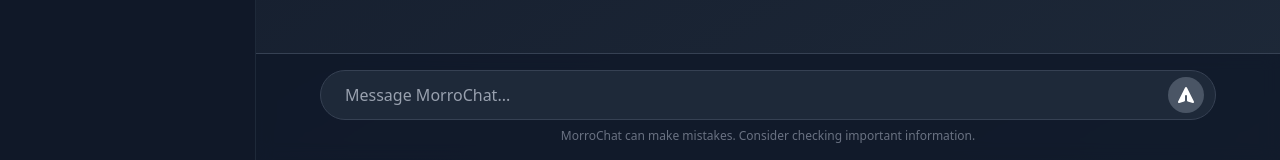
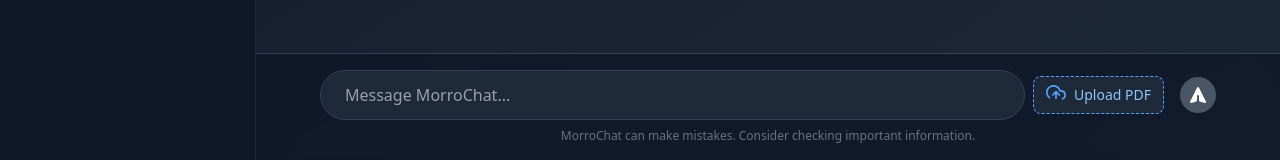
Before and after one commit to chriscoderdr/MorroChatAIChatBot, a React (Vite) app in the folder frontend/: page / in a window 1280 px wide. Shown: the part 640-800 px from the top of the page. Built offline with nearby package versions, Linux system fonts and the light colour scheme; no server answers.

Commit message:
feat: add file upload functionality to chat; integrate PDF upload with status handling and retry option

```diff
--- a/frontend/package.json
+++ b/frontend/package.json
@@ -18,6 +18,7 @@
     "lucide-react": "^0.522.0",
     "react": "^19.1.0",
     "react-dom": "^19.1.0",
+    "react-icons": "^5.5.0",
     "tailwindcss": "^4.1.10"
   },
   "devDependencies": {
--- a/frontend/src/App.tsx
+++ b/frontend/src/App.tsx
@@ -3,6 +3,7 @@
 import { Sidebar } from './components/layout/side-bar';
 import { ChatMessage } from './components/chat/chat-message';
 import { ChatInput } from './components/chat/chat-input';
+import { FileUploadBubble } from './components/chat/file-upload-bubble';
 import { EmptyState } from './components/chat/empty-state';
 import { ChatHistoryError } from './components/chat/chat-history-error';
 import { useChatMutation } from './hooks/useChatMutation';
@@ -19,9 +20,51 @@
 function App() {
   const [messages, setMessages] = useState<IMessage[]>([]);
   const [lastFailedMessage, setLastFailedMessage] = useState<string | null>(null);
+  const [fileUpload, setFileUpload] = useState<{
+    fileName: string;
+    status: 'uploading' | 'failed' | 'retrying' | 'success' | null;
+    errorMessage?: string;
+  } | null>(null);
   const chatMutation = useChatMutation();
   const chatHistoryQuery = useChatHistory();
   const chatContainerRef = useRef<HTMLDivElement>(null);
+  // Simulate file upload (frontend only)
+  const handleUploadFile = (file: File) => {
+    setFileUpload({ fileName: file.name, status: 'uploading' });
+    // Simulate upload delay and random error
+    setTimeout(() => {
+      if (Math.random() < 0.2) {
+        setFileUpload({ fileName: file.name, status: 'failed', errorMessage: 'Network error' });
+      } else {
+        setFileUpload({ fileName: file.name, status: 'success' });
+        // Add a message to the chat for the uploaded file
+        setMessages(prev => [...prev, {
+          text: `[PDF Uploaded] ${file.name}`,
+          isUser: true,
+          messageId: `file-${Date.now()}`
+        }]);
+        setTimeout(() => setFileUpload(null), 1200);
+      }
+    }, 1800);
+  };
+
+  const handleRetryUpload = () => {
+    if (fileUpload?.fileName) {
+      setFileUpload({ fileName: fileUpload.fileName, status: 'retrying' });
+      setTimeout(() => {
+        setFileUpload({ fileName: fileUpload.fileName, status: 'uploading' });
+        setTimeout(() => {
+          setFileUpload({ fileName: fileUpload.fileName, status: 'success' });
+          setMessages(prev => [...prev, {
+            text: `[PDF Uploaded] ${fileUpload.fileName}`,
+            isUser: true,
+            messageId: `file-${Date.now()}`
+          }]);
+          setTimeout(() => setFileUpload(null), 1200);
+        }, 1500);
+      }, 800);
+    }
+  };
 
   // Load chat history when component mounts
   useEffect(() => {
@@ -120,6 +163,14 @@
                     onRetry={msg.isError ? handleRetry : undefined}
                   />
                 ))}
+                {fileUpload && fileUpload.status && fileUpload.status !== 'success' && (
+                  <FileUploadBubble
+                    fileName={fileUpload.fileName}
+                    status={fileUpload.status}
+                    errorMessage={fileUpload.errorMessage}
+                    onRetry={fileUpload.status === 'failed' ? handleRetryUpload : undefined}
+                  />
+                )}
                 {chatMutation.isPending && (
                   <ChatMessage message={{ text: '', isUser: false }} />
                 )}
@@ -127,7 +178,14 @@
             )}
           </div>
         </main>
-        <ChatInput onSendMessage={handleSendMessage} isLoading={chatMutation.isPending} />
+        <ChatInput
+          onSendMessage={handleSendMessage}
+          isLoading={chatMutation.isPending}
+          onUploadFile={handleUploadFile}
+          isUploading={!!fileUpload && (fileUpload.status === 'uploading' || fileUpload.status === 'retrying')}
+          uploadError={fileUpload && fileUpload.status === 'failed' ? fileUpload.errorMessage || 'Upload failed' : null}
+          onRetryUpload={handleRetryUpload}
+        />
       </div>
     </div>
   );
--- a/frontend/src/components/chat/chat-input.tsx
+++ b/frontend/src/components/chat/chat-input.tsx
@@ -1,11 +1,16 @@
 import React, { useState } from 'react';
+import { FileUpload } from './file-upload';
 
 interface ChatInputProps {
     onSendMessage: (message: string) => void;
     isLoading: boolean;
+    onUploadFile: (file: File) => void;
+    isUploading: boolean;
+    uploadError: string | null;
+    onRetryUpload: () => void;
 }
 
-export const ChatInput: React.FC<ChatInputProps> = ({ onSendMessage, isLoading }) => {
+export const ChatInput: React.FC<ChatInputProps> = ({ onSendMessage, isLoading, onUploadFile, isUploading, uploadError, onRetryUpload }) => {
     const [input, setInput] = useState('');
 
     const handleSend = () => {
@@ -23,25 +28,33 @@
 
     return (
         <div className="p-4 bg-gray-900/80 backdrop-blur-sm border-t border-gray-700">
-            <div className="relative max-w-4xl mx-auto">
+            <div className="relative max-w-4xl mx-auto flex flex-col gap-2">
+                <div className="flex gap-2 items-center">
                     <input
                         type="text"
                         value={input}
                         onChange={(e) => setInput(e.target.value)}
                         onKeyDown={handleKeyDown}
                         placeholder={isLoading ? "MorroChat is thinking..." : "Message MorroChat..."}
-                    className="w-full bg-gray-800 border border-gray-700 rounded-full py-3 pl-6 pr-16 text-white placeholder-gray-400 focus:outline-none focus:ring-2 focus:ring-blue-500 focus:border-transparent transition-all"
+                        className="flex-1 bg-gray-800 border border-gray-700 rounded-full py-3 pl-6 pr-16 text-white placeholder-gray-400 focus:outline-none focus:ring-2 focus:ring-blue-500 focus:border-transparent transition-all"
                         disabled={isLoading}
+                    />
+                    <FileUpload
+                        onUpload={onUploadFile}
+                        isUploading={isUploading}
+                        uploadError={uploadError}
+                        onRetry={onRetryUpload}
                     />
                     <button
                         onClick={handleSend}
                         disabled={isLoading || !input.trim()}
-                    className="absolute right-3 top-1/2 transform -translate-y-1/2 p-2 bg-blue-500 rounded-full hover:bg-blue-600 transition-colors disabled:bg-gray-600 disabled:cursor-not-allowed"
+                        className="p-2 bg-blue-500 rounded-full hover:bg-blue-600 transition-colors disabled:bg-gray-600 disabled:cursor-not-allowed ml-2"
                     >
                         <svg xmlns="http://www.w3.org/2000/svg" className="h-5 w-5 text-white" viewBox="0 0 20 20" fill="currentColor">
                             <path d="M10.894 2.553a1 1 0 00-1.788 0l-7 14a1 1 0 001.169 1.409l5-1.429A1 1 0 009 15.571V11a1 1 0 112 0v4.571a1 1 0 00.725.962l5 1.428a1 1 0 001.17-1.408l-7-14z" />
                         </svg>
                     </button>
+                </div>
             </div>
             <p className="text-xs text-center text-gray-500 mt-2">
                 MorroChat can make mistakes. Consider checking important information.
--- /dev/null
+++ b/frontend/src/components/chat/file-upload-bubble.tsx
@@ -0,0 +1,45 @@
+import React from 'react';
+import { HiOutlineDocumentText, HiOutlineRefresh } from 'react-icons/hi';
+
+interface FileUploadBubbleProps {
+  fileName: string;
+  status: 'uploading' | 'failed' | 'retrying' | 'success';
+  onRetry?: () => void;
+  errorMessage?: string;
+}
+
+export const FileUploadBubble: React.FC<FileUploadBubbleProps> = ({ fileName, status, onRetry, errorMessage }) => {
+  let statusContent = null;
+  let bubbleClasses = 'bg-blue-900/80 border border-blue-700 text-blue-200';
+
+  if (status === 'uploading') {
+    statusContent = <span className="ml-2 text-xs text-blue-300 animate-pulse">Uploading...</span>;
+  } else if (status === 'failed') {
+    bubbleClasses = 'bg-red-900/80 border border-red-700 text-red-200';
+    statusContent = (
+      <>
+        <span className="ml-2 text-xs text-red-300">Upload failed</span>
+        {errorMessage && <span className="ml-2 text-xs text-red-400">{errorMessage}</span>}
+        {onRetry && (
+          <button onClick={onRetry} className="ml-3 flex items-center gap-1 px-2 py-1 bg-red-600 text-white text-xs rounded hover:bg-red-700 transition-colors">
+            <HiOutlineRefresh className="w-4 h-4" /> Retry
+          </button>
+        )}
+      </>
+    );
+  } else if (status === 'retrying') {
+    bubbleClasses = 'bg-yellow-900/80 border border-yellow-700 text-yellow-200';
+    statusContent = <span className="ml-2 text-xs text-yellow-300 animate-pulse">Retrying...</span>;
+  } else if (status === 'success') {
+    bubbleClasses = 'bg-green-900/80 border border-green-700 text-green-200';
+    statusContent = <span className="ml-2 text-xs text-green-300">Uploaded!</span>;
+  }
+
+  return (
+    <div className={`max-w-xl px-4 py-3 rounded-2xl flex items-center gap-2 ${bubbleClasses}`}>
+      <HiOutlineDocumentText className="w-6 h-6" />
+      <span className="font-medium text-sm truncate max-w-xs">{fileName}</span>
+      {statusContent}
+    </div>
+  );
+};
--- /dev/null
+++ b/frontend/src/components/chat/file-upload.tsx
@@ -0,0 +1,90 @@
+import React, { useRef, useState } from 'react';
+
+interface FileUploadProps {
+  onUpload: (file: File) => void;
+  isUploading: boolean;
+  uploadError: string | null;
+  onRetry: () => void;
+}
+
+export const FileUpload: React.FC<FileUploadProps> = ({ onUpload, isUploading, uploadError, onRetry }) => {
+  const fileInputRef = useRef<HTMLInputElement>(null);
+  const [dragActive, setDragActive] = useState(false);
+  const [fileTypeError, setFileTypeError] = useState<string | null>(null);
+
+  const handleFileChange = (e: React.ChangeEvent<HTMLInputElement>) => {
+    const file = e.target.files?.[0];
+    if (file) {
+      if (file.type !== 'application/pdf') {
+        setFileTypeError('Only PDF files are allowed.');
+        return;
+      }
+      setFileTypeError(null);
+      onUpload(file);
+    }
+  };
+
+  const handleDragOver = (e: React.DragEvent<HTMLLabelElement>) => {
+    e.preventDefault();
+    setDragActive(true);
+  };
+
+  const handleDragLeave = (e: React.DragEvent<HTMLLabelElement>) => {
+    e.preventDefault();
+    setDragActive(false);
+  };
+
+  const handleDrop = (e: React.DragEvent<HTMLLabelElement>) => {
+    e.preventDefault();
+    setDragActive(false);
+    const file = e.dataTransfer.files[0];
+    if (file) {
+      if (file.type !== 'application/pdf') {
+        setFileTypeError('Only PDF files are allowed.');
+        return;
+      }
+      setFileTypeError(null);
+      onUpload(file);
+    }
+  };
+
+  return (
+    <div className="relative flex items-center">
+      <label
+        className={`flex items-center gap-2 px-3 py-2 rounded-lg cursor-pointer transition-all border border-dashed border-blue-400 bg-gray-800 hover:bg-blue-900/30 focus-within:ring-2 focus-within:ring-blue-500 ${dragActive ? 'ring-2 ring-blue-500 bg-blue-900/40' : ''}`}
+        onDragOver={handleDragOver}
+        onDragLeave={handleDragLeave}
+        onDrop={handleDrop}
+        tabIndex={0}
+      >
+        <svg className="w-5 h-5 text-blue-400" fill="none" stroke="currentColor" strokeWidth="2" viewBox="0 0 24 24">
+          <path strokeLinecap="round" strokeLinejoin="round" d="M12 16v-8m0 0l-4 4m4-4l4 4" />
+          <path strokeLinecap="round" strokeLinejoin="round" d="M20 16.58A5 5 0 0018 7h-1.26A8 8 0 104 15.25" />
+        </svg>
+        <span className="text-blue-300 font-medium text-sm">Upload PDF</span>
+        <input
+          ref={fileInputRef}
+          type="file"
+          accept="application/pdf"
+          className="hidden"
+          onChange={handleFileChange}
+          disabled={isUploading}
+        />
+      </label>
+      {isUploading && (
+        <span className="ml-3 text-xs text-blue-400 animate-pulse">Uploading...</span>
+      )}
+      {fileTypeError && (
+        <span className="ml-3 text-xs text-red-400">{fileTypeError}</span>
+      )}
+      {uploadError && !isUploading && (
+        <button
+          className="ml-3 px-2 py-1 bg-red-600 text-white text-xs rounded hover:bg-red-700 transition-colors"
+          onClick={onRetry}
+        >
+          Upload failed. Retry?
+        </button>
+      )}
+    </div>
+  );
+};
```
Also changed, not shown: 1 other file (tests, documents, lock files or other folders). Lines whose indentation alone changed are shown as unchanged.
